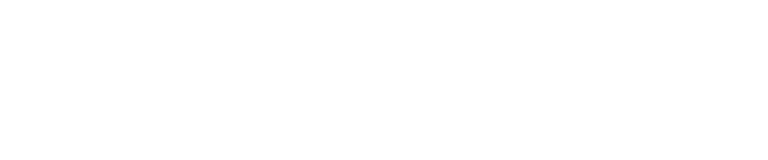
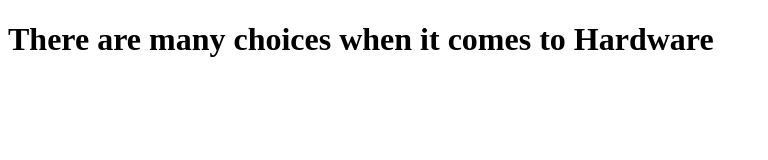
Before and after one commit to dreezytimmy/hardware, a plain HTML site: page index.html in a window 1280 px wide. Shown: the whole page, without its empty margins (0-768 px from the left). Drawn offline with Linux system fonts and the light colour scheme.

Commit message:
Update index.html

```diff
--- a/index.html
+++ b/index.html
@@ -4,6 +4,6 @@
 		<title>Page Title</title>
 	</head>
 	<body>
-
+		<h1> There are many choices when it comes to Hardware </h1>
 	</body>
 </html>
```
